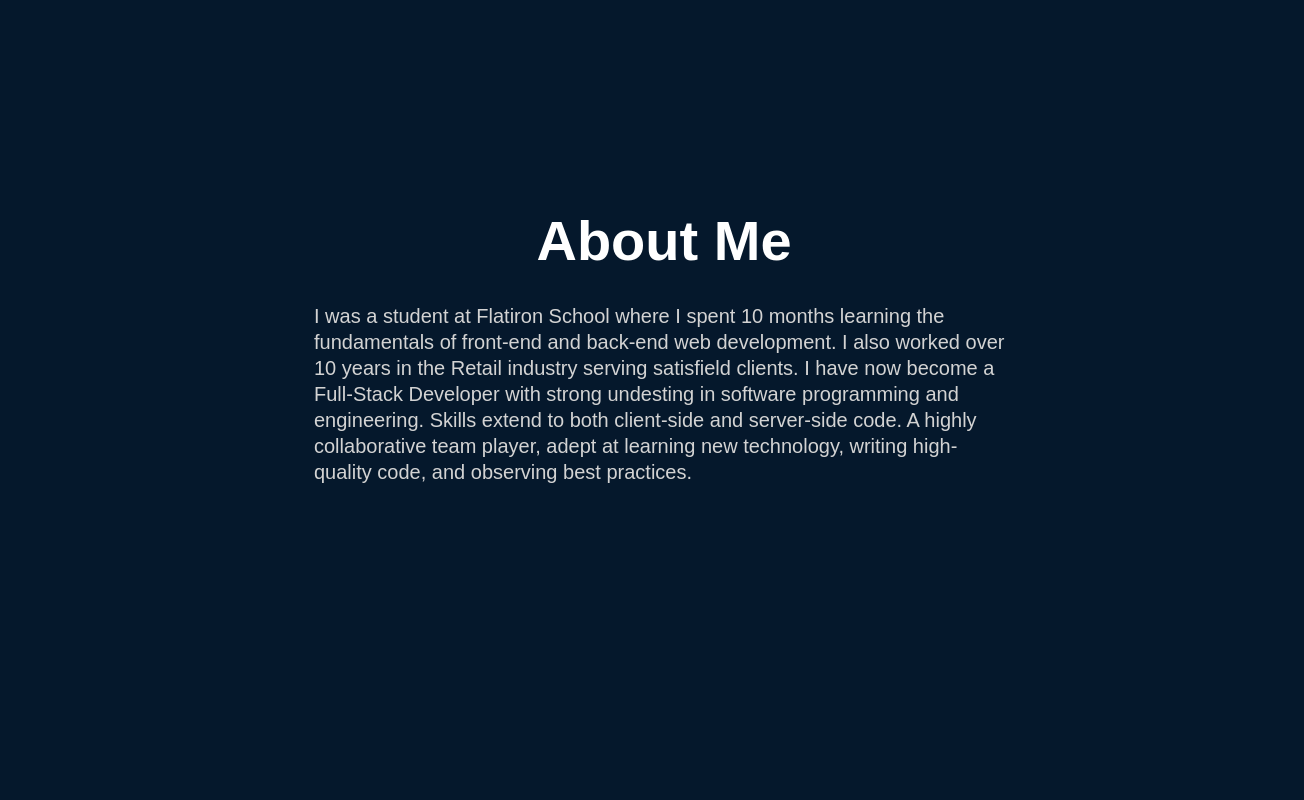
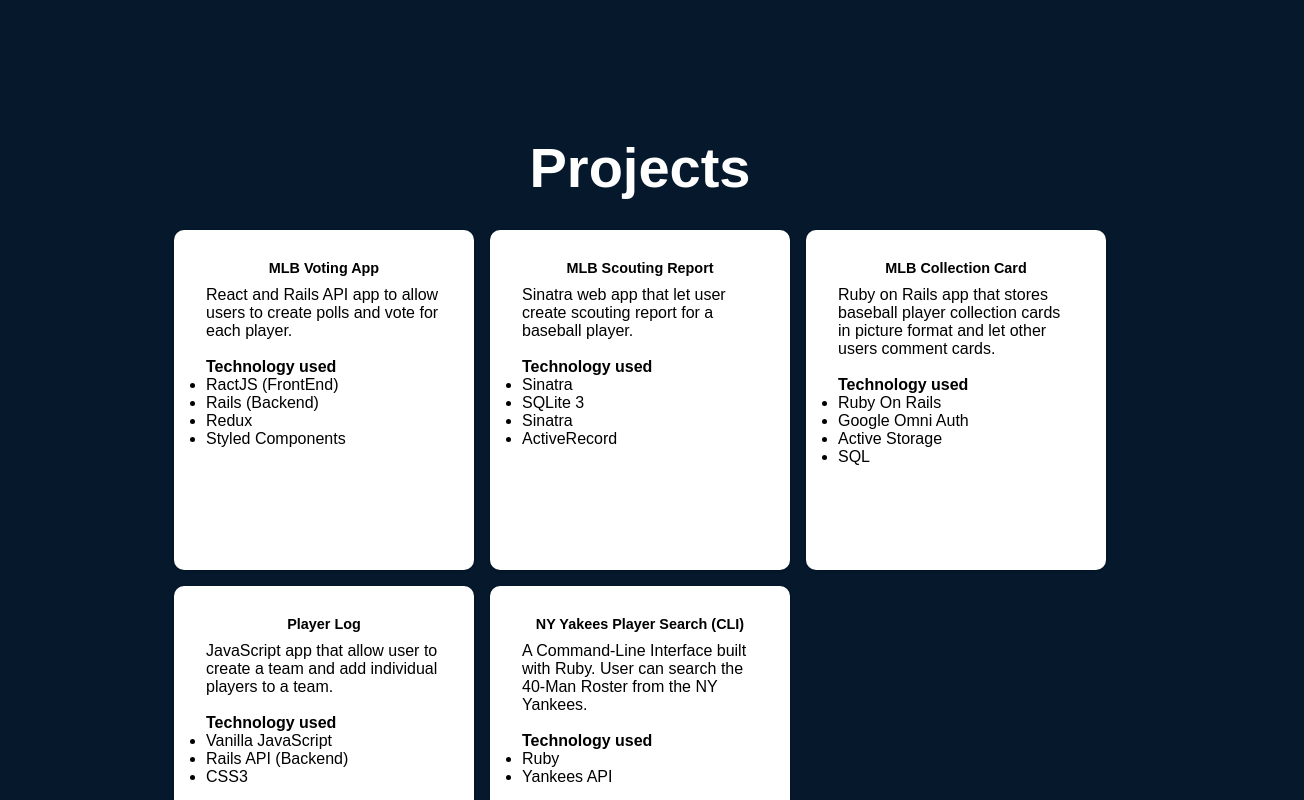
Before and after one commit to LuisCastilloKC/luis-castillo-portfolio, a React (Create React App) app: page / in a window 1280 px wide. Shown: the part 720-1520 px from the top of the page, 1304 px wide, since content can reach past the window. Built offline with nearby package versions, Linux system fonts and the light colour scheme.

Commit message:
disable About Component

```diff
--- a/src/App.js
+++ b/src/App.js
@@ -1,7 +1,7 @@
 import { BrowserRouter as Router, Routes, Route } from 'react-router-dom';
 import  Home  from './pages/Home';
 import Projects from './pages/Projects'
-import About from './pages/About'
+// import About from './pages/About'
 import Contact from './pages/Contact'
 import Navbar from './components/Navbar/Navbar';
 import GlobalStyles from './styles/Global';
@@ -16,12 +16,12 @@
             <Navbar />
                 <Routes>
                     <Route path="/#" element={<Home />} />
-                    <Route path="/#about" element={<About />} />
+                    {/* <Route path="/#about" element={<About />} /> */}
                     <Route path="/#projects" element={<Projects />} />
                     <Route path="/#contact" element={<Contact />} />
                 </Routes>
             <Home />
-            <About />
+            {/* <About /> */}
             <Projects />
             <Contact />
         </Router>
```
